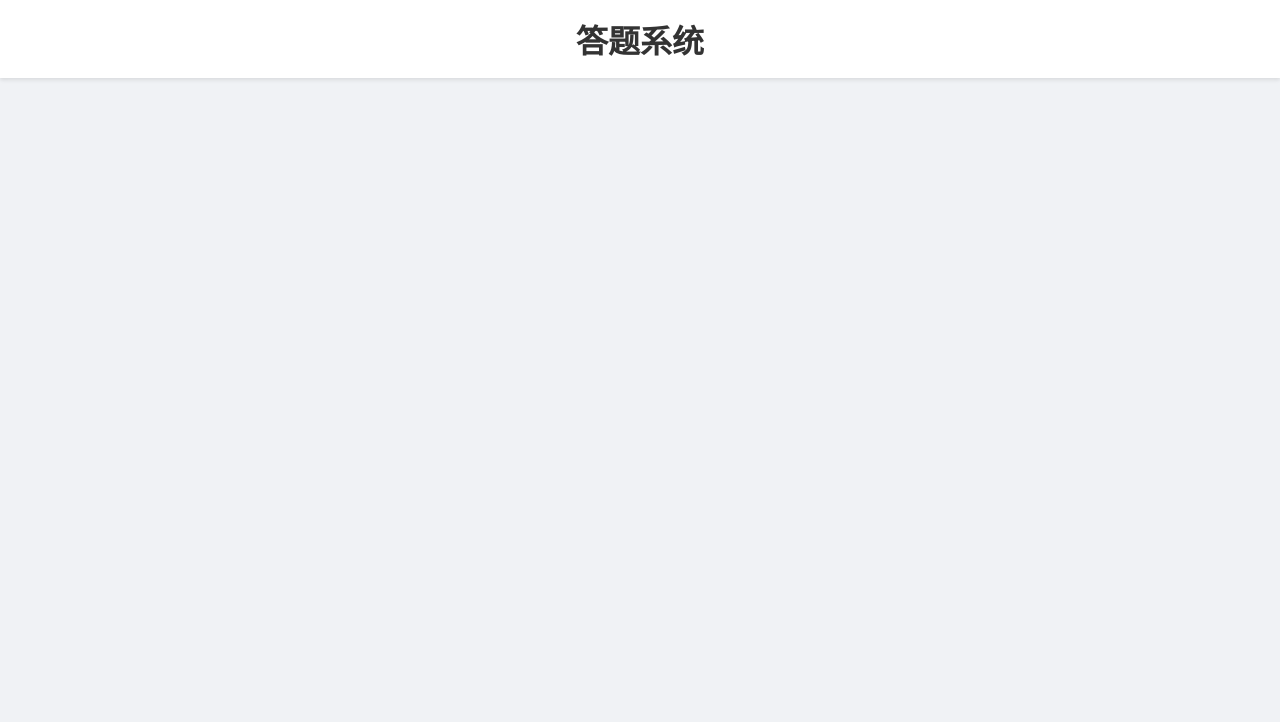
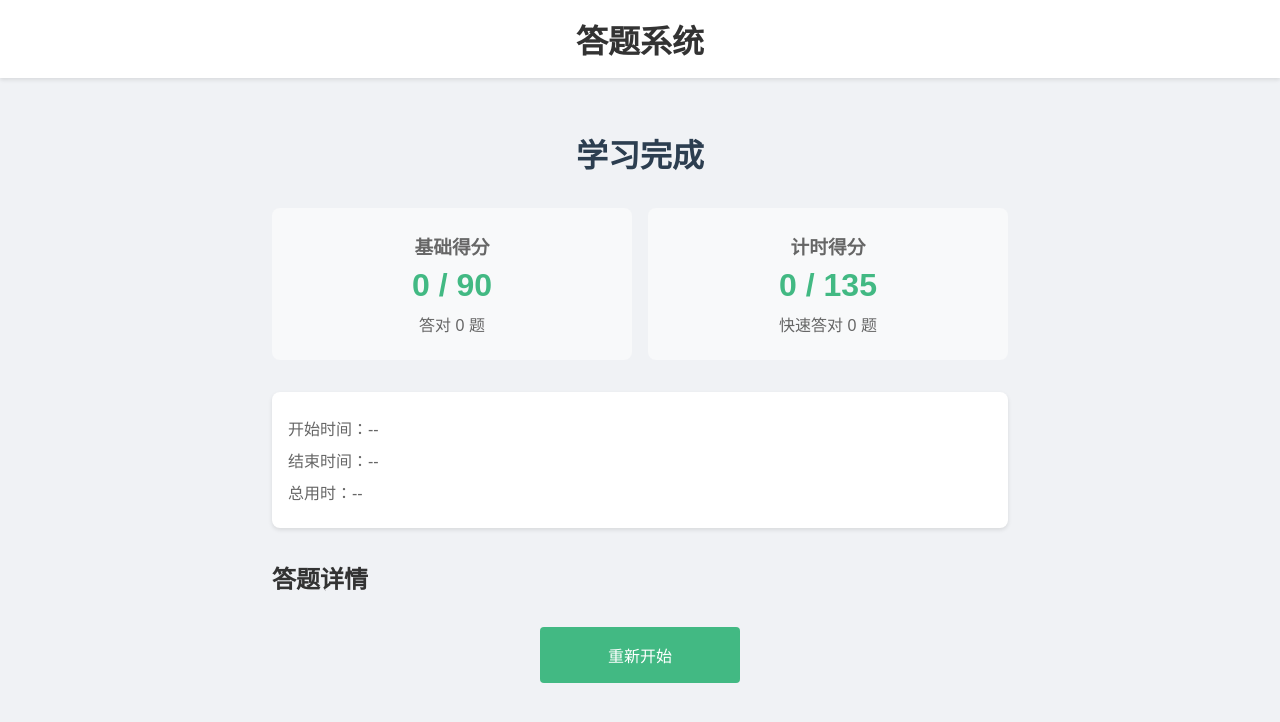
Before and after one commit to lr1997/quiz-app, a Vue app: page /result in a window 1280 px wide. Before the commit this address had no page. Shown: the top 722 px of the page. Built offline with nearby package versions, Linux system fonts and the light colour scheme.

Commit message:
添加结果页面

```diff
--- a/src/components/ScoreModal.vue
+++ b/src/components/ScoreModal.vue
@@ -27,6 +27,12 @@
   </template>
 
   <script setup>
+import { useRouter } from 'vue-router'
+import { useQuizStore } from '@/stores/quiz'
+
+const router = useRouter()
+const store = useQuizStore()
+
 defineProps({
   show: Boolean,
   unitId: Number,
@@ -42,7 +48,12 @@ defineProps({
 const emit = defineEmits(['continue'])
 
 const onContinue = () => {
-  emit('continue')
+  const isCompleted = store.continueToNextUnit()
+  if (isCompleted) {
+    router.push('/result')
+  } else {
+    emit('continue')
+  }
 }
 </script>
 
--- a/src/router/index.js
+++ b/src/router/index.js
@@ -2,6 +2,7 @@ import { createRouter, createWebHistory } from 'vue-router'
 import HomeView from '../views/HomeView.vue'
 import { useQuizStore } from '../stores/quiz' // 添加这行导入
 import LearningView from '../views/LearningView.vue'
+import ResultView from '../views/ResultView.vue'
 
 const router = createRouter({
   history: createWebHistory(import.meta.env.BASE_URL),
@@ -16,6 +17,11 @@ const router = createRouter({
       name: 'learning',
       component: LearningView,
     },
+    {
+      path: '/result',
+      name: 'result',
+      component: ResultView,
+    },
   ],
 })
 
--- a/src/stores/quiz.js
+++ b/src/stores/quiz.js
@@ -1,5 +1,6 @@
 import { defineStore } from 'pinia'
 import { quizData } from '@/data/quiz-data'
+import { useRouter } from 'vue-router' // 添加这行
 
 export const useQuizStore = defineStore('quiz', {
   state: () => ({
@@ -235,19 +236,17 @@ export const useQuizStore = defineStore('quiz', {
       this.showScoreModal = false
       this.currentUnitScores = null
 
-      // 只有在不是最后一个单元时才继续
       if (this.hasNextUnit) {
         this.progress.currentUnitIndex++
         this.progress.videoCompleted = false
         this.progress.currentQuestionIndex = 0
         this.startQuestion()
+        return false // 继续学习
       } else {
-        // 如果是最后一个单元，直接完成学习
         this.progress.isCompleted = true
         this.endTime = new Date()
         this.saveToLocalStorage()
-        // 这里可以触发路由跳转到结果页面，或者其他完成后的逻辑
-        console.log('答题完毕')
+        return true // 学习完成
       }
     },
 
--- a/src/views/ResultView.vue
+++ b/src/views/ResultView.vue
@@ -0,0 +1,223 @@
+<!-- ResultView.vue -->
+<template>
+    <div class="result-view">
+      <h1>学习完成</h1>
+
+      <!-- 总体得分 -->
+      <div class="score-summary">
+        <div class="score-card">
+          <h3>基础得分</h3>
+          <p class="score">{{ store.scoring.basicScore.current }} / {{ store.totalPossibleScores.basic }}</p>
+          <p class="detail">答对 {{ store.scoring.basicScore.correctCount }} 题</p>
+        </div>
+
+        <div class="score-card">
+          <h3>计时得分</h3>
+          <p class="score">{{ store.scoring.timeScore.current }} / {{ store.totalPossibleScores.time }}</p>
+          <p class="detail">快速答对 {{ store.scoring.timeScore.fastAnswers }} 题</p>
+        </div>
+      </div>
+
+      <!-- 学习时间 -->
+      <div class="time-info">
+        <p>开始时间：{{ formatTime(store.startTime) }}</p>
+        <p>结束时间：{{ formatTime(store.endTime) }}</p>
+        <p>总用时：{{ calculateDuration(store.startTime, store.endTime) }}</p>
+      </div>
+
+      <!-- 答题详情 -->
+      <div class="answer-details">
+        <h2>答题详情</h2>
+        <div class="answers-list">
+          <div
+            v-for="(answer, index) in store.answers"
+            :key="index"
+            class="answer-item"
+            :class="{ correct: answer.isCorrect, wrong: !answer.isCorrect }"
+          >
+            <div class="answer-header">
+              <span class="unit">单元 {{ answer.unitId }}</span>
+              <span class="time">用时: {{ formatAnswerTime(answer.answerTime) }}秒</span>
+              <span class="status">{{ answer.isCorrect ? '✓ 正确' : '✗ 错误' }}</span>
+            </div>
+            <div class="answer-time-status">
+              {{ answer.isQuick ? '快速答对' : '' }}
+            </div>
+          </div>
+        </div>
+      </div>
+
+      <!-- 返回按钮 -->
+      <button class="restart-btn" @click="restartLearning">重新开始</button>
+    </div>
+  </template>
+
+  <script setup>
+import { useQuizStore } from '@/stores/quiz'
+import { useRouter } from 'vue-router'
+
+const store = useQuizStore()
+const router = useRouter()
+
+// 格式化时间
+function formatTime(date) {
+  if (!date) return '--'
+  return new Date(date).toLocaleString()
+}
+
+// 格式化答题时间
+function formatAnswerTime(time) {
+  return time.toFixed(1)
+}
+
+// 计算持续时间
+function calculateDuration(start, end) {
+  if (!start || !end) return '--'
+  const duration = new Date(end) - new Date(start)
+  const minutes = Math.floor(duration / 60000)
+  const seconds = Math.floor((duration % 60000) / 1000)
+  return minutes + '分' + seconds + '秒'
+}
+
+// 重新开始学习
+function restartLearning() {
+  store.resetProgress()
+  router.push('/learning')
+}
+</script>
+
+  <style scoped>
+.result-view {
+  max-width: 800px;
+  margin: 0 auto;
+  padding: 2rem;
+}
+
+h1 {
+  text-align: center;
+  color: #2c3e50;
+  margin-bottom: 2rem;
+}
+
+.score-summary {
+  display: grid;
+  grid-template-columns: repeat(auto-fit, minmax(200px, 1fr));
+  gap: 1rem;
+  margin-bottom: 2rem;
+}
+
+.score-card {
+  background: #f8f9fa;
+  padding: 1.5rem;
+  border-radius: 8px;
+  text-align: center;
+}
+
+.score-card h3 {
+  color: #666;
+  margin-bottom: 0.5rem;
+}
+
+.score {
+  font-size: 2rem;
+  font-weight: bold;
+  color: #42b983;
+  margin: 0.5rem 0;
+}
+
+.detail {
+  color: #666;
+}
+
+.time-info {
+  background: #fff;
+  padding: 1rem;
+  border-radius: 8px;
+  margin-bottom: 2rem;
+  box-shadow: 0 2px 4px rgba(0, 0, 0, 0.1);
+}
+
+.time-info p {
+  margin: 0.5rem 0;
+  color: #666;
+}
+
+.answer-details {
+  margin-bottom: 2rem;
+}
+
+.answer-item {
+  background: #fff;
+  padding: 1rem;
+  border-radius: 8px;
+  margin-bottom: 1rem;
+  box-shadow: 0 2px 4px rgba(0, 0, 0, 0.1);
+}
+
+.answer-item.correct {
+  border-left: 4px solid #42b983;
+}
+
+.answer-item.wrong {
+  border-left: 4px solid #ff6b6b;
+}
+
+.answer-header {
+  display: flex;
+  justify-content: space-between;
+  align-items: center;
+  margin-bottom: 0.5rem;
+}
+
+.unit {
+  font-weight: bold;
+}
+
+.time {
+  color: #666;
+}
+
+.status {
+  font-weight: bold;
+}
+
+.answer-time-status {
+  color: #42b983;
+  font-size: 0.9rem;
+}
+
+.restart-btn {
+  display: block;
+  width: 100%;
+  max-width: 200px;
+  margin: 2rem auto;
+  padding: 1rem;
+  background-color: #42b983;
+  color: white;
+  border: none;
+  border-radius: 4px;
+  cursor: pointer;
+  font-size: 1rem;
+  transition: background-color 0.3s;
+}
+
+.restart-btn:hover {
+  background-color: #3aa876;
+}
+
+@media (max-width: 600px) {
+  .result-view {
+    padding: 1rem;
+  }
+
+  .score-summary {
+    grid-template-columns: 1fr;
+  }
+
+  .answer-header {
+    flex-direction: column;
+    align-items: flex-start;
+    gap: 0.5rem;
+  }
+}
+</style>
```
